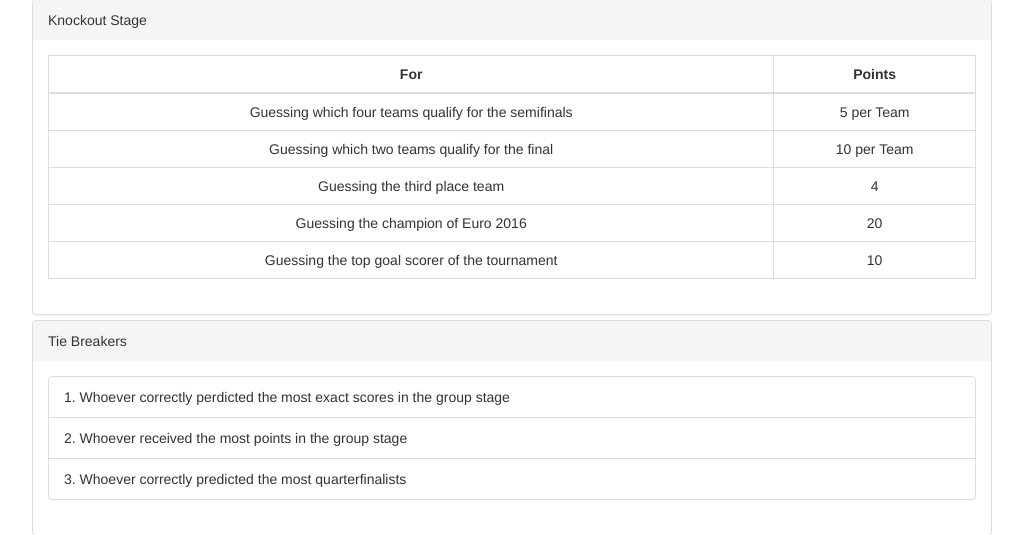
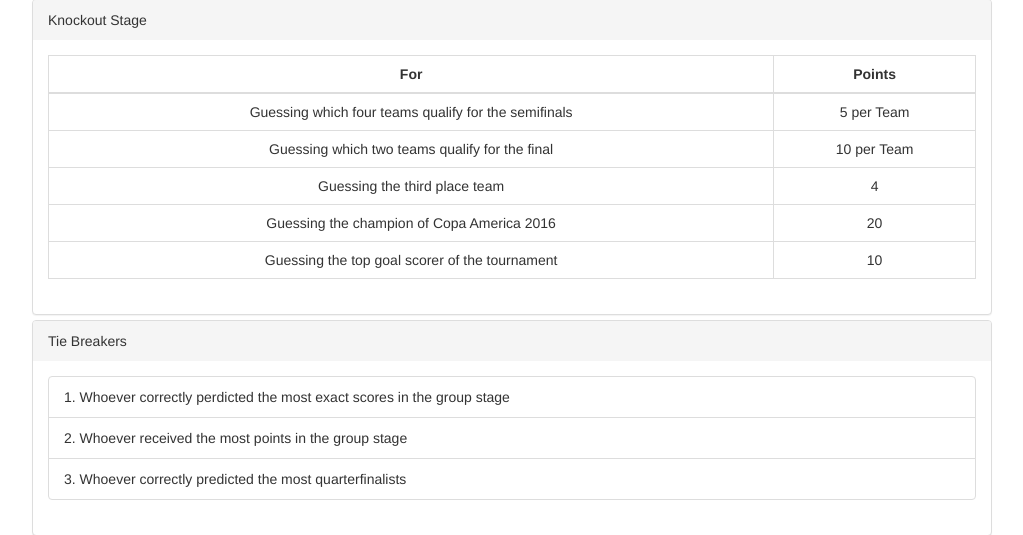
Before and after one commit to itorras13/copaAmerica, a Flask app: page / in a window 1280 px wide. Shown: the part 1353-1888 px from the top of the page, without its empty margins (253-1276 px from the left). Run offline with Flask 2, Linux system fonts and the light colour scheme; data that the repository does not hold is empty; some libraries are stand-ins or nearby versions.

Commit message:
euro to copa

```diff
--- a/templates/index/point_system.html
+++ b/templates/index/point_system.html
@@ -60,7 +60,7 @@
 		        <td>4</td>
 		      </tr>
 		      <tr>
-		      	<td>Guessing the champion of Euro 2016</td>
+		      	<td>Guessing the champion of Copa America 2016</td>
 		      	<td>20</td>
 		      </tr>
 		      <tr>
```
